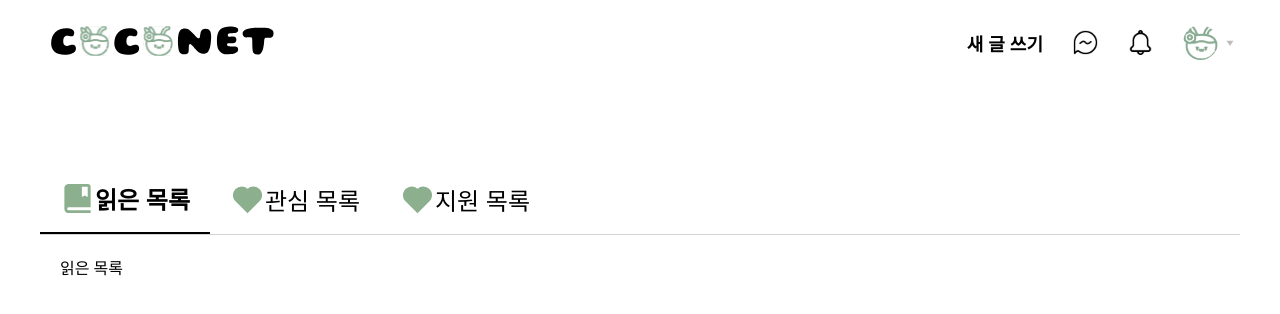
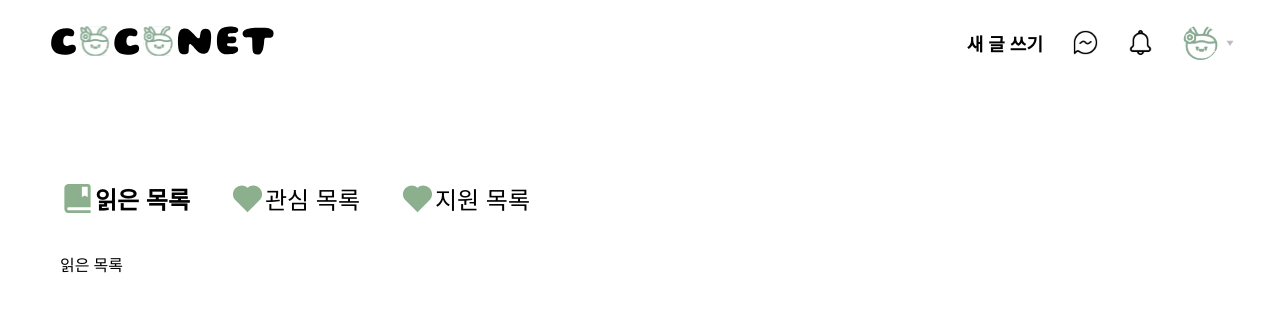
Before and after one commit to Journey5873/coconet, a React (Create React App) app: page /myLikes in a window 1280 px wide. Shown: the top 314 px of the page. Built offline with nearby package versions, Linux system fonts and the light colour scheme.

Commit message:
style : 탭 border-bottom 제거

```diff
--- a/src/components/organisms/customTabs/Tabs.tsx
+++ b/src/components/organisms/customTabs/Tabs.tsx
@@ -55,7 +55,7 @@ const StyledTabContainer = styled.div`
 
 const StyledTabNav = styled.nav`
     display: flex;
-    border-bottom: 1px solid lightgray;
+    /* border-bottom: 1px solid lightgray; */
 `;
 
 const StyledTabNavBtn = styled.button<{
@@ -68,7 +68,7 @@ const StyledTabNavBtn = styled.button<{
     background-color: transparent;
     font-size: 1.5rem;
     font-weight: ${(props) => (props.isActive ? "800" : "500")};
-    border-bottom: ${(props) => (props.isActive ? "2px solid black" : "none")};
+    /* border-bottom: ${(props) => (props.isActive ? "2px solid black" : "none")}; */
 `;
 
 const StyledTabContent = styled.section`
```
Also changed, not shown: tsconfig.json (+2 -9 lines).
